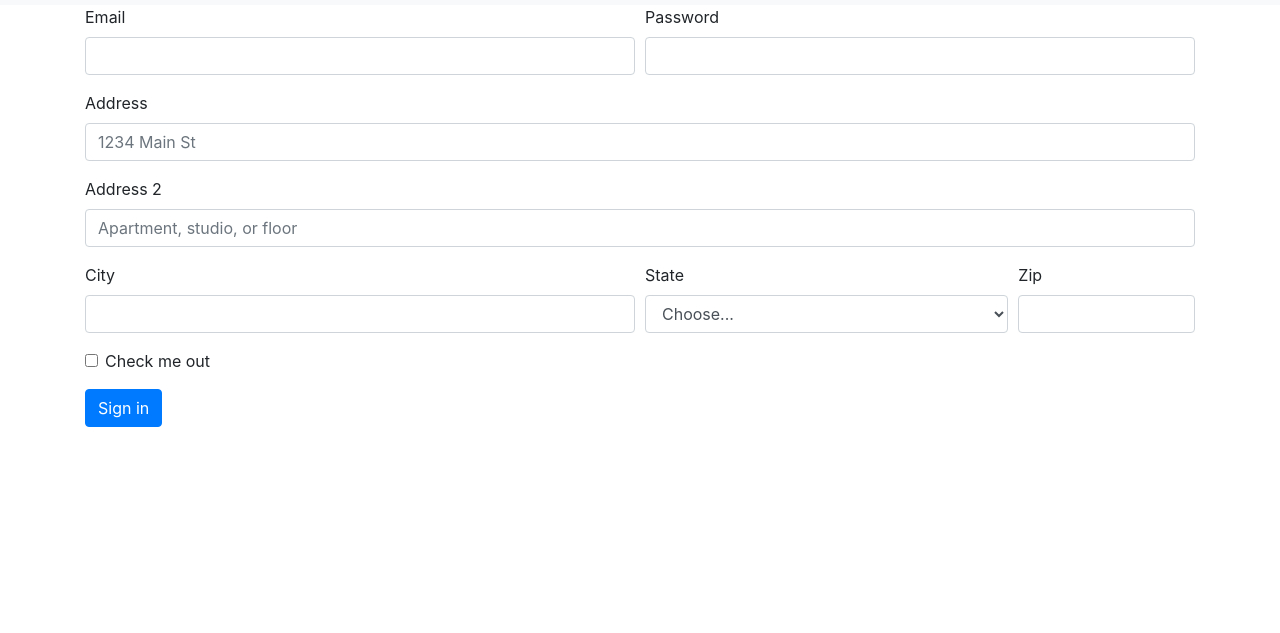
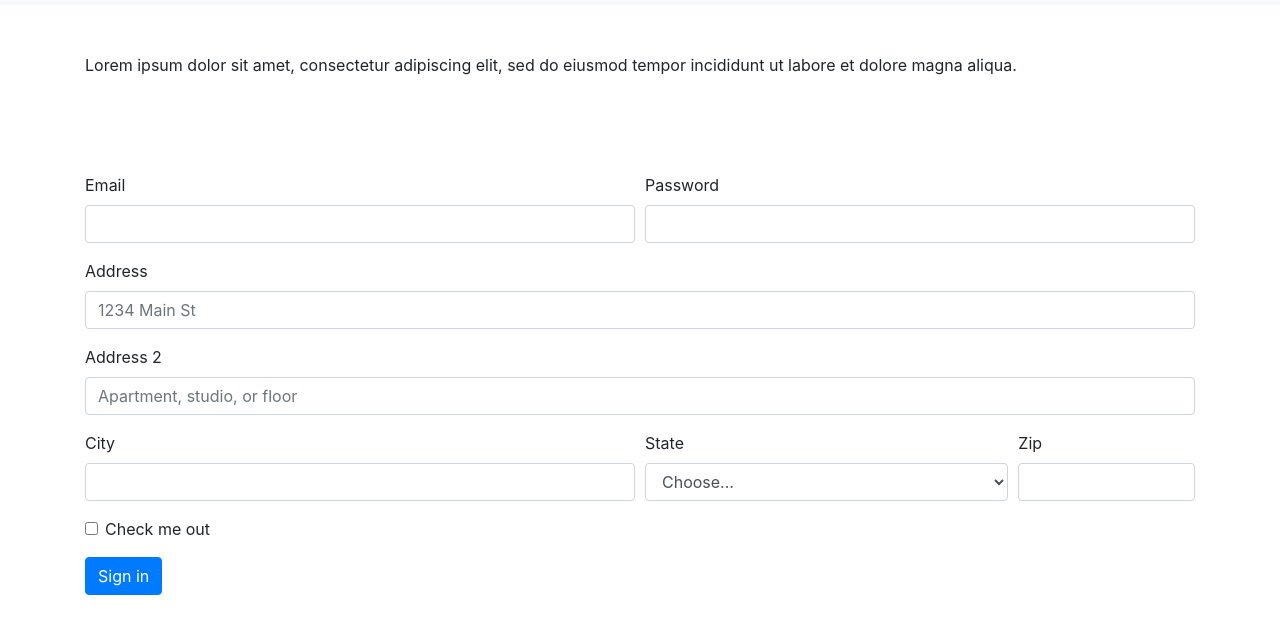
Before and after one commit to bpr59/Bootstrap-AboutMe-HW, a plain HTML site: page contact.html in a window 1280 px wide. Shown: the part 53-686 px from the top of the page. Drawn offline with nearby package versions, Linux system fonts and the light colour scheme.

Commit message:
added text box above contact info form.

```diff
--- a/contact.html
+++ b/contact.html
@@ -55,7 +55,19 @@
         </div>
     </nav>
 
-        <div class="container">
+    <div style="margin-top: 3em;" class="container">
+        <!-- Columns start at 50% wide on mobile and bump up to 33.3% wide on desktop -->
+        <div class="row">
+
+          <div class="col-1 col-lg-12">
+            <p>Lorem ipsum dolor sit amet, consectetur adipiscing elit, sed do eiusmod tempor incididunt ut labore et dolore magna aliqua.
+            </p>
+
+          </div>
+
+
+
+        <div style="margin-top: 5em;" class="container">
             <form>
                 <div class="form-row">
                 <div class="form-group col-md-6">
```
